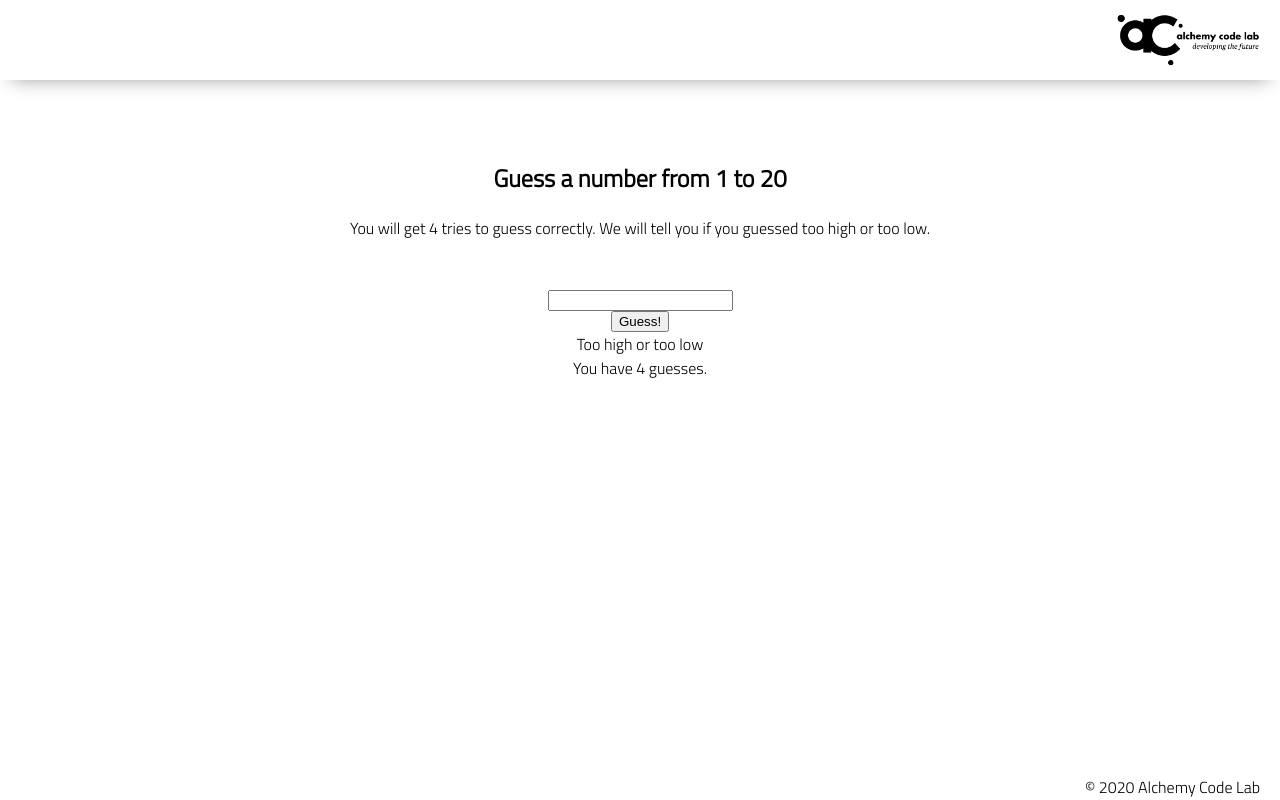
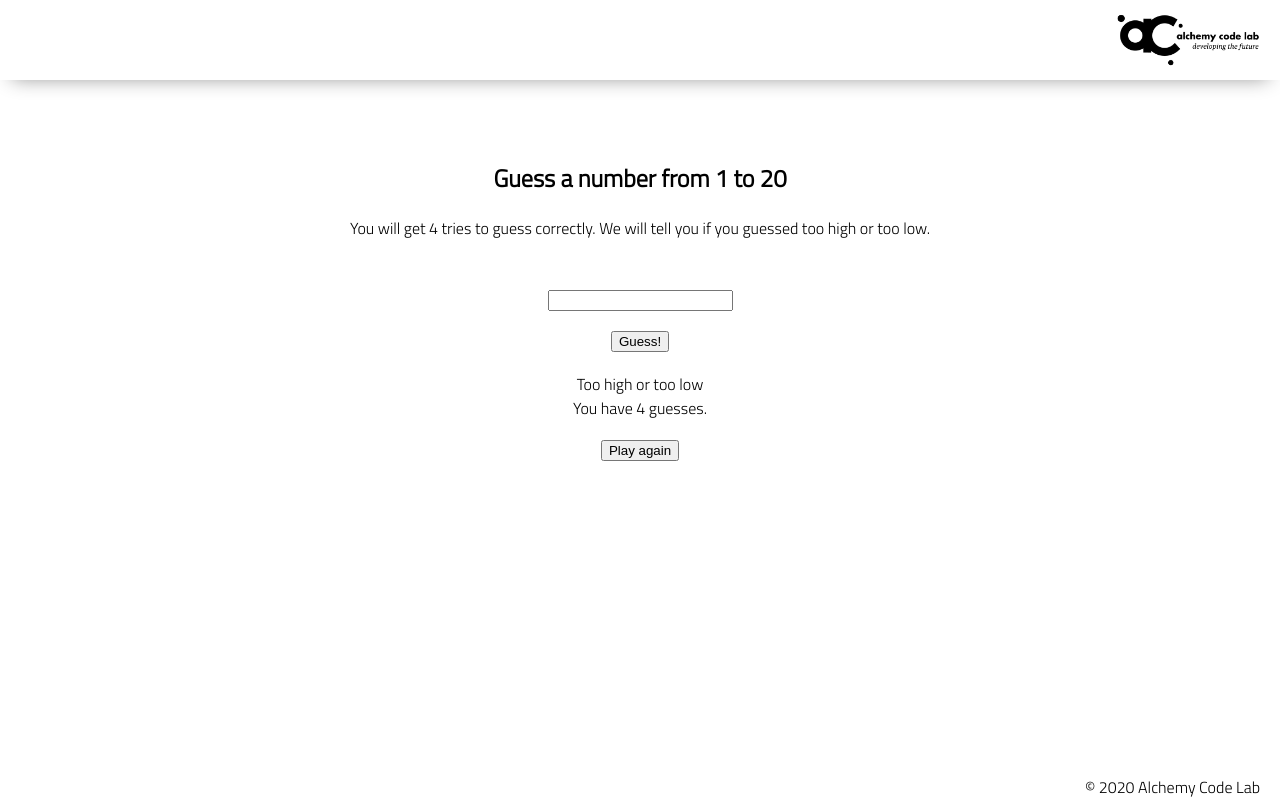
Before and after one commit to k-schrattenholzer/lab-02-guess-number-1, a plain HTML site: page index.html in a window 1280 px wide. Drawn offline with Linux system fonts and the light colour scheme.

Commit message:
add reset

```diff
--- a/app.js
+++ b/app.js
@@ -15,6 +15,7 @@ const guessButton = document.getElementById('guess-button');
 const highLow = document.getElementById('high-low');
 const guessesRemainingEl = document.getElementById('guesses-remaining');
 const winLose = document.getElementById('win-lose');
+const reloadButton = document.getElementById('reload-button');
 
 
 
@@ -46,3 +47,7 @@ guessButton.addEventListener('click', () => {
     }
 
 })
+
+reloadButton.addEventListener('click', () => {
+  location.reload();
+})
--- a/index.html
+++ b/index.html
@@ -27,7 +27,7 @@
                 You will get 4 tries to guess correctly. We will tell you if you guessed too high or too low.
             </div>
             <input id='number-input' />
-            <button id='guess-button'>Guess!</button>
+            <button id='guess-button' class='guess-button'>Guess!</button>
             <div id='high-low'>
                 Too high or too low
             </div>
@@ -37,7 +37,7 @@
             <div id="win-lose">
 
             </div>
-
+            <button id='reload-button' class='reload-button'>Play again</button>
         </section>
     </main>
     <footer>
--- a/styles/style.css
+++ b/styles/style.css
@@ -115,3 +115,11 @@ footer {
   .rules {
       margin-bottom: 50px;
   }
+
+  .guess-button {
+      margin: 20px;
+  }
+
+  .reload-button {
+      margin: 20px;
+  }
```
